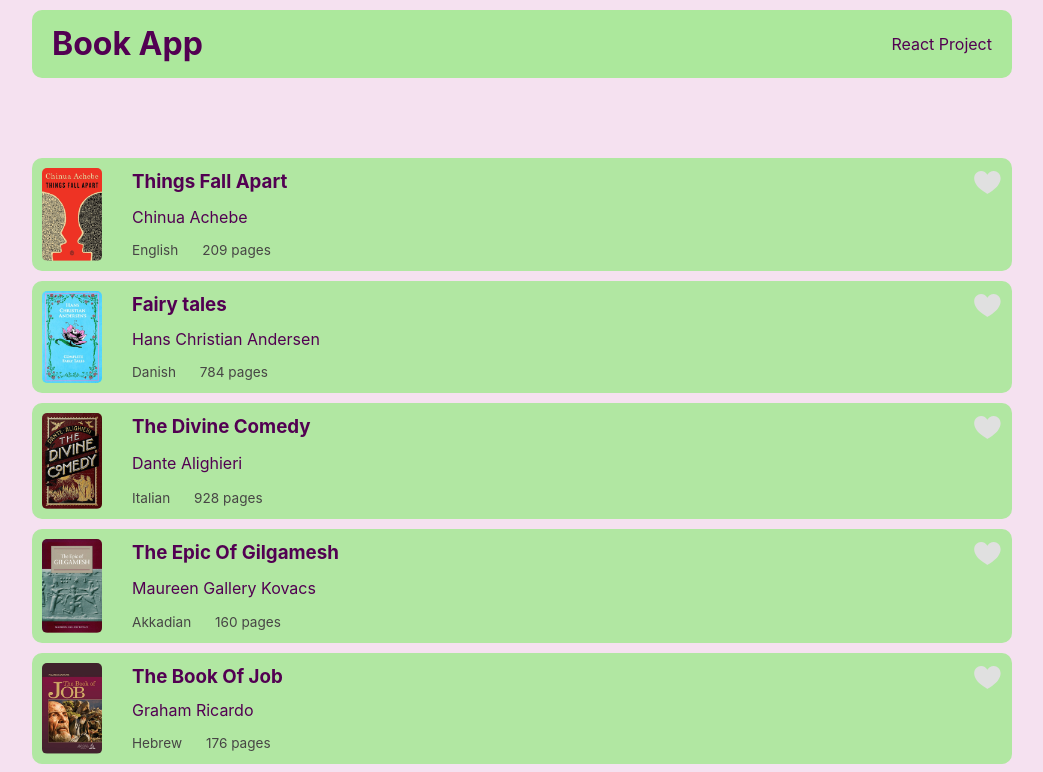
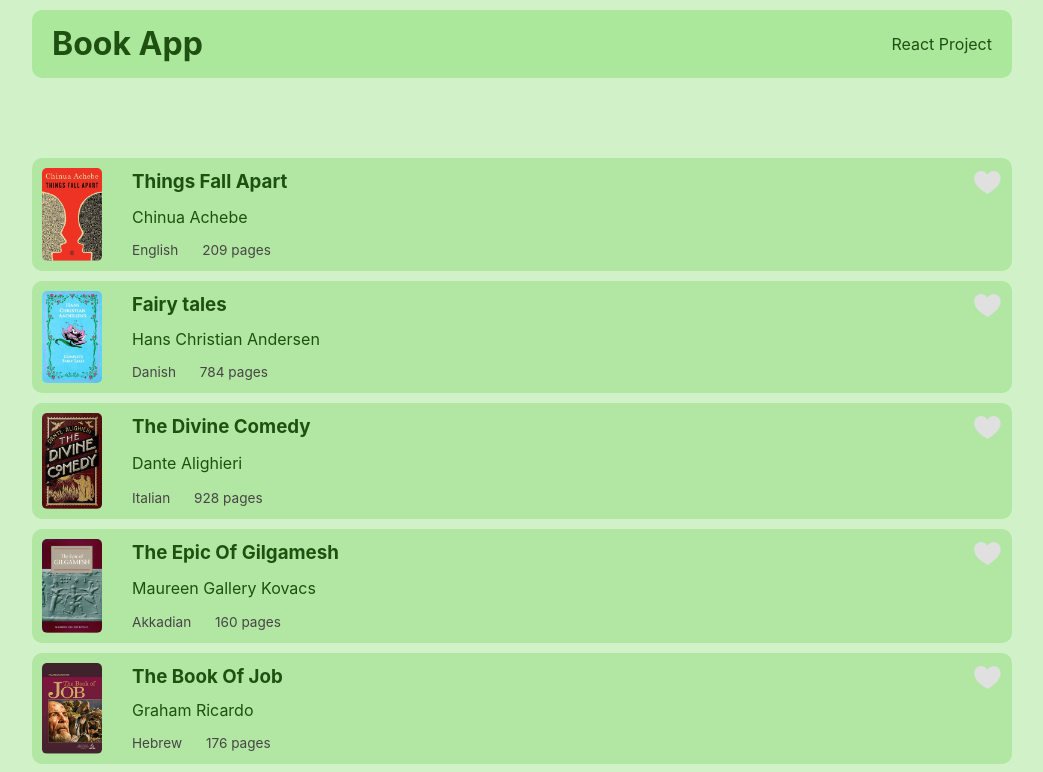
Before and after one commit to mahlakhalili/Book-App, a React (Vite) app: page / in a window 1280 px wide. Shown: the top 772 px of the page, without its empty margins (118-1161 px from the left). Built offline with nearby package versions, Linux system fonts and the light colour scheme.

Commit message:
Update global.css

```diff
--- a/src/global.css
+++ b/src/global.css
@@ -8,8 +8,8 @@ body {
   max-width: 1000px;
   min-height: 100vh;
   padding: 10px;
-  background-color: #f5e1f0;
-  color: #520052;
+  background-color:  #d1f2c8 ;
+  color:   #1e5011  ;
 }
 
 * {
```
